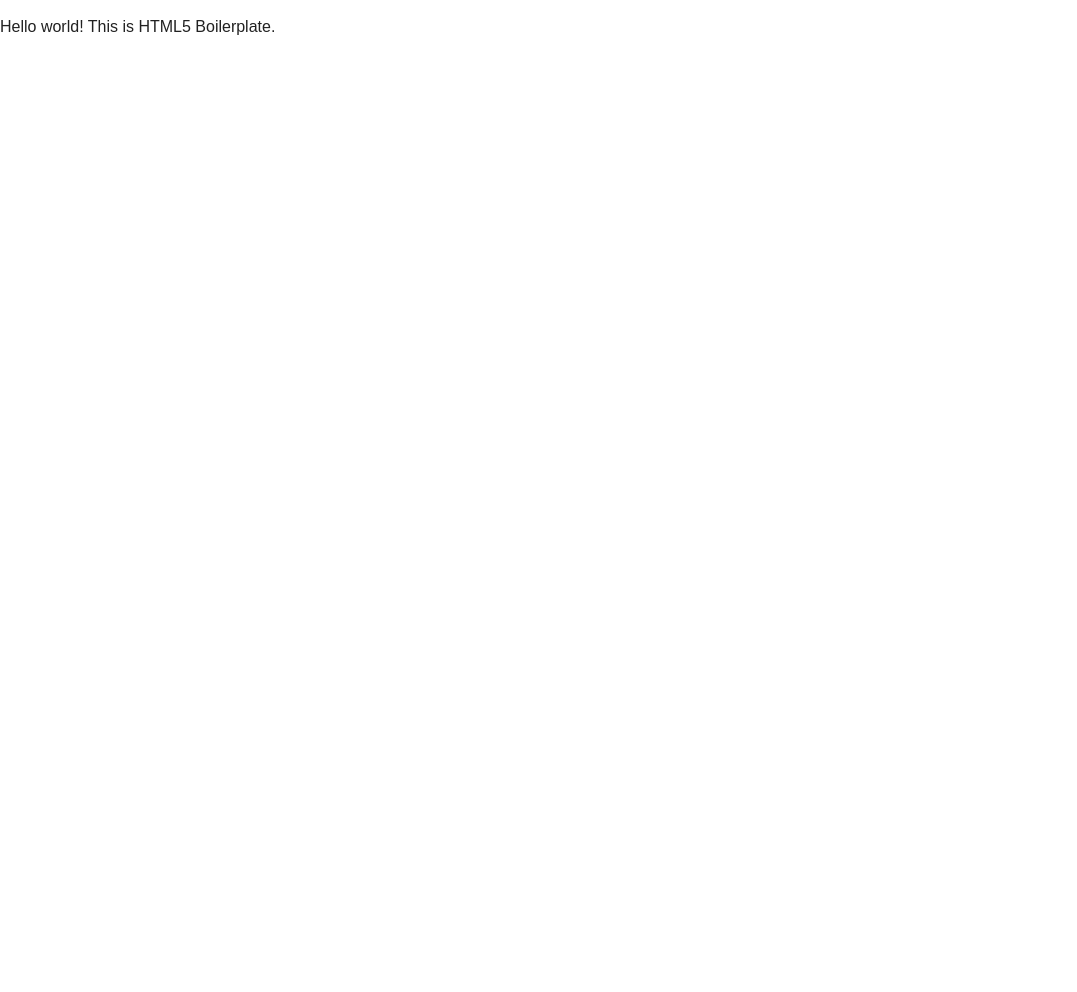
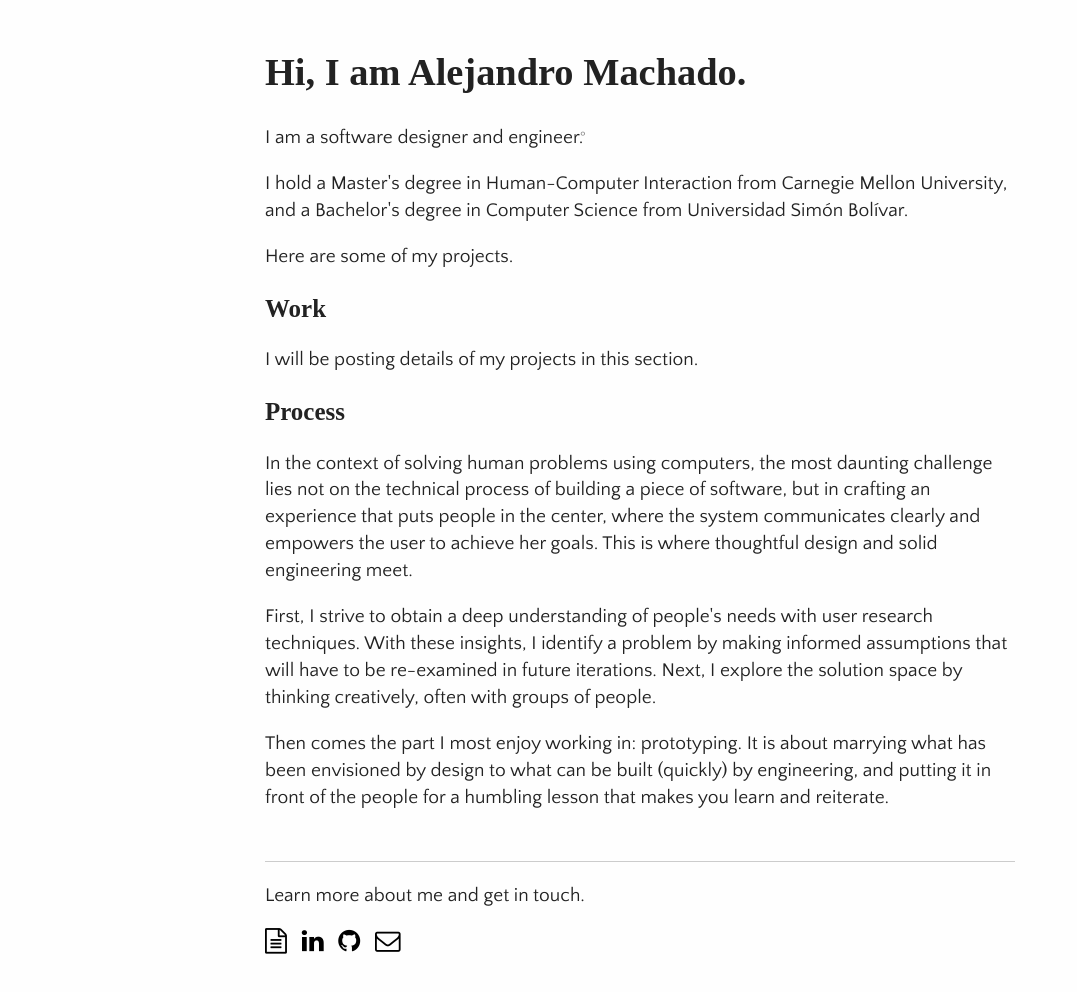
Before and after one commit to alemacgo/magia.se, a plain HTML site: page index.html in a window 1280 px wide. Shown: the whole page, without its empty margins (0-1077 px from the left). Before the commit the page ends 800 px from the top, so only its background shows below. Drawn offline with nearby package versions, Linux system fonts and the light colour scheme; a web font is replaced by a local one.

Commit message:
Add base content

```diff
--- a/css/main.css
+++ b/css/main.css
@@ -94,22 +94,63 @@ textarea {
 /* ==========================================================================
    Author's custom styles
    ========================================================================== */
+.wrapper {
+  max-width: 750px;
+  margin: 0 auto;
+}
 
+html,body {
+    background-color: #fefefe;
+}
 
+body {
+    font-family: 'Quattrocento Sans', sans-serif;
+    padding: 20px;
+    font-size: 1.2em;
+}
 
+h1,h2 {
+    font-family: 'Quattrocento', serif;
+}
 
+h2 {
+    font-size: 1.3em;
+}
 
+footer {
+    margin-top: 50px;
+}
 
+i {
+    padding-right: 10px;
+}
 
+a i {
+    color: #000;
+}
 
+/* Circles after links. */
+p a {
+    text-decoration: none;
+    color: inherit;
+}
 
+/* Thanks to practicaltypography.com. This is brilliant! */
+p a:after {
+  position: relative;
+  content: "\FEFF°";
+  margin-left: -0.2em;
+  font-size: 90%;
+  color: #888;
+}
 
+p a:hover {
+    background-color: #d8eafb;
+}
 
-
-
-
-
-
+footer {
+    padding-bottom: 20px;
+}
 
 /* ==========================================================================
    Helper classes
--- a/index.html
+++ b/index.html
@@ -3,38 +3,78 @@
     <head>
         <meta charset="utf-8">
         <meta http-equiv="X-UA-Compatible" content="IE=edge">
-        <title></title>
+        <title>Alejandro Machado</title>
         <meta name="description" content="">
         <meta name="viewport" content="width=device-width, initial-scale=1">
 
         <link rel="apple-touch-icon" href="apple-touch-icon.png">
-        <!-- Place favicon.ico in the root directory -->
+        <link rel="shortcut icon" href="favicon.ico" />
 
         <link rel="stylesheet" href="css/normalize.css">
         <link rel="stylesheet" href="css/main.css">
+
+        <link href='http://fonts.googleapis.com/css?family=Quattrocento|Quattrocento+Sans' rel='stylesheet' type='text/css'>
+        <link rel="stylesheet" href="//maxcdn.bootstrapcdn.com/font-awesome/4.3.0/css/font-awesome.min.css">
+
         <script src="js/vendor/modernizr-2.8.3.min.js"></script>
     </head>
-    <body>
+    <body class="home">
         <!--[if lt IE 8]>
             <p class="browserupgrade">You are using an <strong>outdated</strong> browser. Please <a href="http://browsehappy.com/">upgrade your browser</a> to improve your experience.</p>
         <![endif]-->
 
-        <!-- Add your site or application content here -->
-        <p>Hello world! This is HTML5 Boilerplate.</p>
+        <!-- TODO: Mention my passion for education. Also, why magia? There's only a wink to Magic Ink. -->
+        <div class="wrapper">
+            <h1 id="about">Hi, I am Alejandro Machado.</h1>
+            <p>I am a <a href="http://worrydream.com/MagicInk/" target="_blank">software designer and engineer.</a></p>
+            <p>I hold a Master's degree in Human-Computer Interaction from Carnegie Mellon University,
+            and a Bachelor's degree in Computer Science from Universidad Simón Bolívar.</p>
+
+            <p>Here are some of my projects.</p>
+
+            <h2 id="work">Work</h2>
+            <p>I will be posting details of my projects in this section.</p>
+
+            <h2>Process</h2>
+            <p>In the context of solving human problems using computers, the most daunting challenge
+            lies not on the technical process of building a piece of software, but in
+            crafting an experience that puts people in the center, where the system
+            communicates clearly and empowers the user to achieve her goals.
+            This is where thoughtful design and solid engineering meet.</p>
+
+            <p>First, I strive to obtain a deep understanding of people's needs with user research techniques.
+            With these insights, I identify a problem by making informed assumptions
+            that will have to be re-examined in future iterations. Next, I explore the solution space
+            by thinking creatively, often with groups of people.</p>
+
+            <p>Then comes the part I most enjoy working in: prototyping. It is about marrying what has
+            been envisioned by design to what can be built (quickly) by engineering, and putting it in
+            front of the people for a humbling lesson that makes you learn and reiterate.</p>
+
+            <footer>
+                <hr/>
+                <p>Learn more about me and get in touch.</p>
+                <a href="pdf/resumeAlejandroMachado.pdf"><i class="fa fa-file-text-o fa-lg"></i></a>
+                <a href="https://www.linkedin.com/in/alemacgo"><i class="fa fa-linkedin fa-lg"></i></a>
+                <a href="https://github.com/alemacgo"><i class="fa fa-github fa-lg"></i></a>
+                <a href="&#109;&#97;&#105;&#108;&#116;&#111;&#58;&#97;&#108;&#101;&#106;&#97;&#110;&#100;&#114;&#111;&#64;&#109;&#97;&#103;&#105;&#97;&#46;&#115;&#101;"><i class="fa fa-envelope-o fa-lg"></i></a>
+            </footer>
+        </div>
 
         <script src="//ajax.googleapis.com/ajax/libs/jquery/1.11.2/jquery.min.js"></script>
         <script>window.jQuery || document.write('<script src="js/vendor/jquery-1.11.2.min.js"><\/script>')</script>
         <script src="js/plugins.js"></script>
         <script src="js/main.js"></script>
 
-        <!-- Google Analytics: change UA-XXXXX-X to be your site's ID. -->
         <script>
-            (function(b,o,i,l,e,r){b.GoogleAnalyticsObject=l;b[l]||(b[l]=
-            function(){(b[l].q=b[l].q||[]).push(arguments)});b[l].l=+new Date;
-            e=o.createElement(i);r=o.getElementsByTagName(i)[0];
-            e.src='//www.google-analytics.com/analytics.js';
-            r.parentNode.insertBefore(e,r)}(window,document,'script','ga'));
-            ga('create','UA-XXXXX-X','auto');ga('send','pageview');
+        (function(i,s,o,g,r,a,m){i['GoogleAnalyticsObject']=r;i[r]=i[r]||function(){
+        (i[r].q=i[r].q||[]).push(arguments)},i[r].l=1*new Date();a=s.createElement(o),
+        m=s.getElementsByTagName(o)[0];a.async=1;a.src=g;m.parentNode.insertBefore(a,m)
+        })(window,document,'script','//www.google-analytics.com/analytics.js','ga');
+
+        ga('create', 'UA-61385120-1', 'auto');
+        ga('send', 'pageview');
+
         </script>
     </body>
 </html>
```
Also changed, not shown: apple-touch-icon.png, favicon.ico, tile-wide.png, tile.png, 2 other files.
